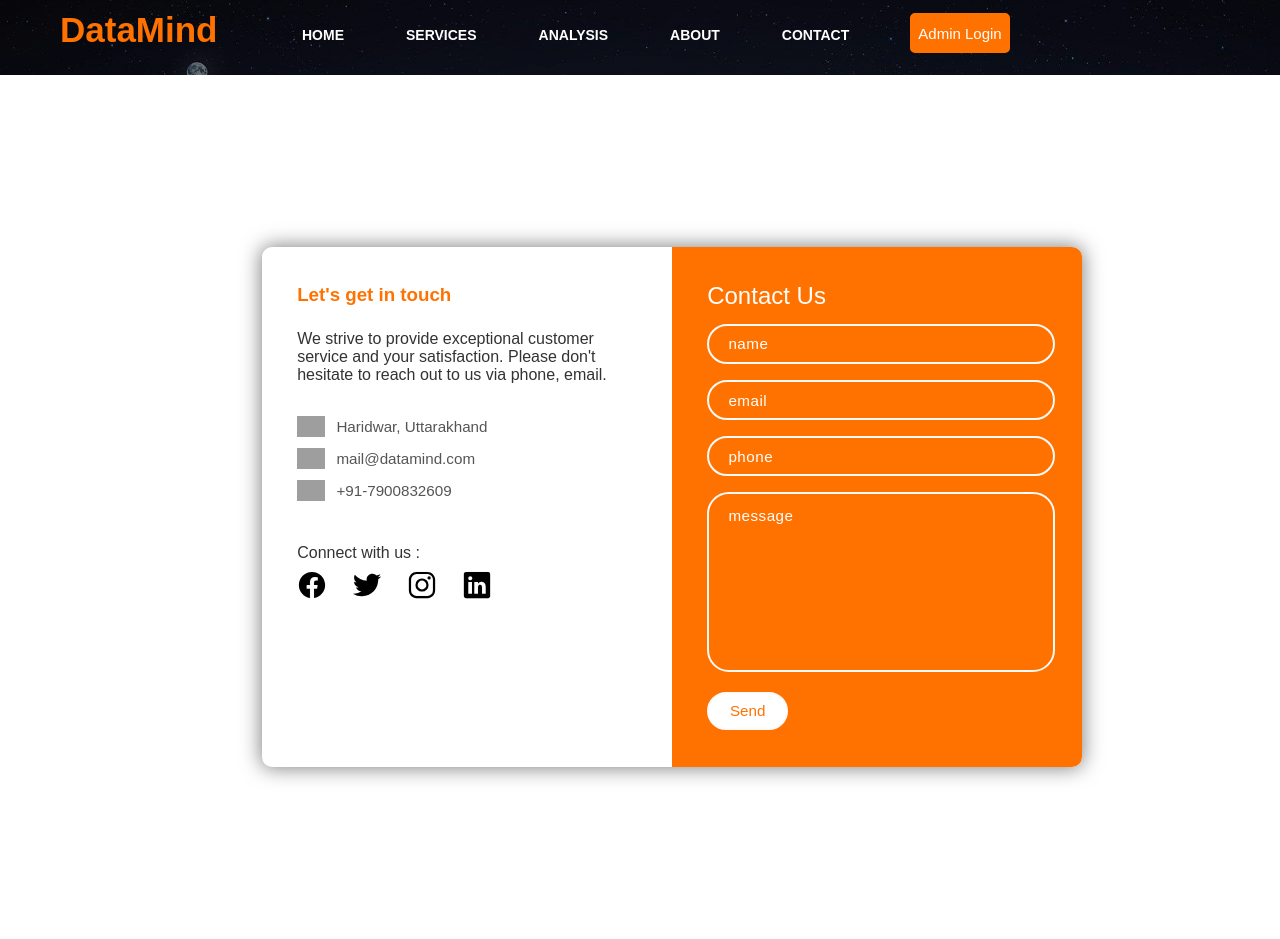
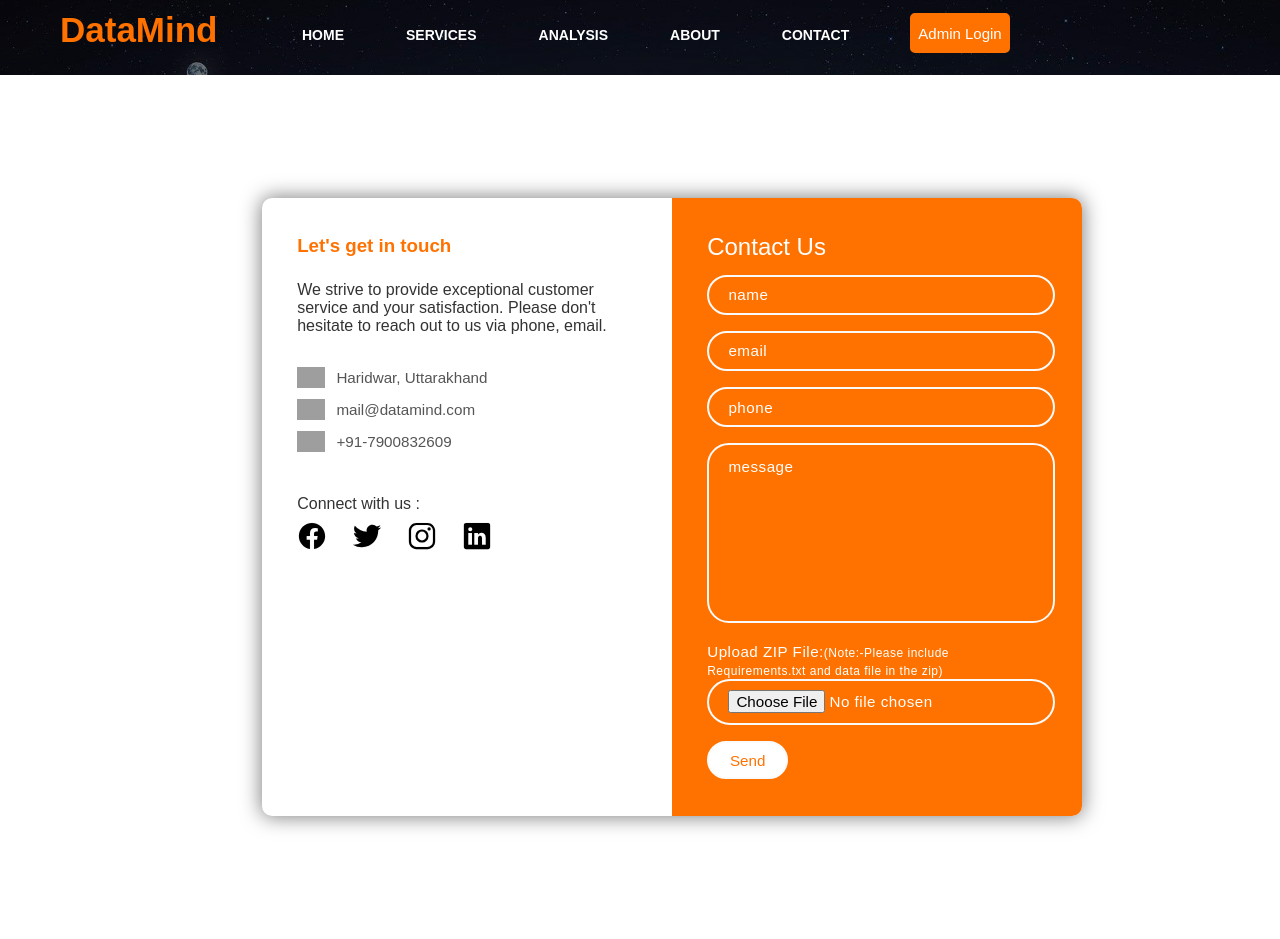
Before and after one commit to deepakgos/UniversityProject, a Flask app: page /contact in a window 1280 px wide; the page is wider, and only the part inside the window is pictured. Run offline with Flask 3, Linux system fonts and the light colour scheme; some libraries are stand-ins or nearby versions; grey boxes are pictures that could not be loaded.

Commit message:
added File Upload system

```diff
--- a/app.py
+++ b/app.py
@@ -1,5 +1,7 @@
 from flask import Flask, request, render_template, send_from_directory
 from datetime import datetime  # Import the datetime module
+from flask import send_from_directory
+from werkzeug.utils import secure_filename  # Import secure_filename function
 import pyodbc
 import os
 
@@ -85,6 +87,41 @@ def admin_login():
 
 
 # Route to handle the form submission
+# @app.route('/submit', methods=['POST'])
+# def submit_form():
+#     name = request.form.get('name')
+#     email = request.form.get('email')
+#     phone = request.form.get('phone')
+#     message = request.form.get('message')
+
+
+#     try:
+#         # Create a database connection
+#         conn = create_connection()
+
+#         # Get the current timestamp
+#         timestamp = datetime.now()
+
+#         # Insert form data into the database
+#         cursor = conn.cursor()
+#         cursor.execute(
+#             "EXEC EnterContactDetails @name=?, @email=?, @phone=?, @message=?, @timestamp=?",
+#             name, email, phone, message, timestamp
+#         )
+#         conn.commit()
+#         cursor.close()
+#         conn.close()
+
+#         # Clear form fields and render the contact form again
+#         return render_template('contact.html', message="Form submitted successfully.")
+
+#     except Exception as e:
+#         # Handle any errors that occur during database operations
+#         print("An error occurred while submitting the form:", str(e))
+#         return "An error occurred while submitting the form."
+
+
+
 @app.route('/submit', methods=['POST'])
 def submit_form():
     name = request.form.get('name')
@@ -92,7 +129,43 @@ def submit_form():
     phone = request.form.get('phone')
     message = request.form.get('message')
 
+    # Check if a file was uploaded
+    if 'zip_file' in request.files:
+        zip_file = request.files['zip_file']
 
+        # Handle the uploaded zip file (e.g., save it to the 'uploads' folder)
+        if zip_file and zip_file.filename.endswith('.zip'):
+            # Generate a unique filename (you can use a timestamp)
+            timestamp = datetime.now().strftime("%Y%m%d%H%M%S")
+            filename = f"{timestamp}_{secure_filename(zip_file.filename)}"
+            zip_file.save(os.path.join(app.config['UPLOAD_FOLDER'], filename))
+
+            try:
+                # Create a database connection
+                conn = create_connection()
+
+                # Get the current timestamp
+                timestamp = datetime.now()
+
+                # Insert form data into the database, including the filename
+                cursor = conn.cursor()
+                cursor.execute(
+                    "EXEC EnterContactDetails @name=?, @email=?, @phone=?, @message=?, @timestamp=?, @zip_filename=?",
+                    name, email, phone, message, timestamp, filename
+                )
+                conn.commit()
+                cursor.close()
+                conn.close()
+
+                # Clear form fields and render the contact form again
+                return render_template('contact.html', message="Form submitted successfully.")
+
+            except Exception as e:
+                # Handle any errors that occur during database operations
+                print("An error occurred while submitting the form:", str(e))
+                return "An error occurred while submitting the form."
+
+    # If no file was uploaded or the uploaded file is not a .zip file, proceed without saving and just insert the form data
     try:
         # Create a database connection
         conn = create_connection()
@@ -100,10 +173,10 @@ def submit_form():
         # Get the current timestamp
         timestamp = datetime.now()
 
-        # Insert form data into the database
+        # Insert form data into the database without a filename
         cursor = conn.cursor()
         cursor.execute(
-            "EXEC EnterContactDetails @name=?, @email=?, @phone=?, @message=?, @timestamp=?",
+            "EXEC EnterContactDetails @name=?, @email=?, @phone=?, @message=?, @timestamp=?, @zip_filename=NULL",
             name, email, phone, message, timestamp
         )
         conn.commit()
@@ -118,6 +191,35 @@ def submit_form():
         print("An error occurred while submitting the form:", str(e))
         return "An error occurred while submitting the form."
 
+# Route to render the admin dashboard
+@app.route('/admin/dashboard')
+def admin_dashboard():
+    # Fetch the list of people who have contacted (you can move this code to a function)
+    try:
+        conn = create_connection()
+        cursor = conn.cursor()
+        cursor.execute("SELECT name, email, phone, message, timestamp, zip_filename FROM tblContactForm ORDER BY timestamp DESC")
+        contact_list = cursor.fetchall()
+        conn.close()
+
+        return render_template('admin_dashboard.html', contact_list=contact_list)
+
+    except Exception as e:
+        print("An error occurred:", str(e))
+        return "An error occurred while fetching data."
+
+#Route to handle downloads
+@app.route('/download_zip/<filename>')
+def download_zip(filename):
+    zip_file_path = os.path.join(app.config['UPLOAD_FOLDER'], filename)
+    print(f"Attempting to download file: {zip_file_path}")
+
+    # Check if the file exists before attempting to send it
+    if os.path.exists(zip_file_path):
+        return send_from_directory(app.config['UPLOAD_FOLDER'], filename, as_attachment=True)
+    else:
+        return "File not found."
+
 # Run the Flask app
 if __name__ == '__main__':
     app.run()
--- a/static/style.css
+++ b/static/style.css
@@ -623,6 +623,18 @@ textarea.contact-us-input{
     resize: none;
     overflow-y: auto;
 }
+.contact-us-input-lebel{
+    color: #fff;
+    font-weight: 500;
+    font-size: 0.95rem;
+    letter-spacing: 0.5px;
+}
+
+.note-for-file-upload{
+    color: #fff;
+    font-weight: 400;
+    font-size: 0.75rem;
+}
 
 .contact-us-btn{
     padding: 0.6rem 1.3rem;
@@ -803,7 +815,7 @@ body {
 
 /* Style for the admin dashboard container */
 .admin-dashboard {
-    max-width: 800px;
+    max-width: 1000px;
     margin: 50px auto;
     padding: 20px;
     background-color: #ffffff;
--- a/templates/contact.html
+++ b/templates/contact.html
@@ -89,6 +89,10 @@
                         <div class="input-container-contact-us"> <!---textarea-->
                             <textarea name="message" placeholder="message" class="contact-us-input"></textarea>
                         </div>
+                        <div class="input-container-contact-us">
+                            <label for="zip_file" class="contact-us-input-lebel">Upload ZIP File:<span class="note-for-file-upload">(Note:-Please include Requirements.txt and data file in the zip)</span></label>
+                            <input type="file" name="zip_file" accept=".zip" class="contact-us-input">
+                        </div>
                         <input type="submit" value="Send" class="contact-us-btn">
                     </form>
                 </div>
--- a/templates/index.html
+++ b/templates/index.html
@@ -202,7 +202,7 @@
         </ul>
 
 
-        <p class="pcopyright">&copy; 2023 Your Website. All rights reserved.</p>
+        <p class="pcopyright">&copy; 2023 DataMind. All rights reserved.</p>
 
         <p class="pfootercontact">Contact us: mail@datamind.com | Phone: 790-0832-609</p>
 
```
Also changed, not shown: templates/admin_dashboard.html (+9 -0 lines), templates/service.html (line endings or trailing spaces).
